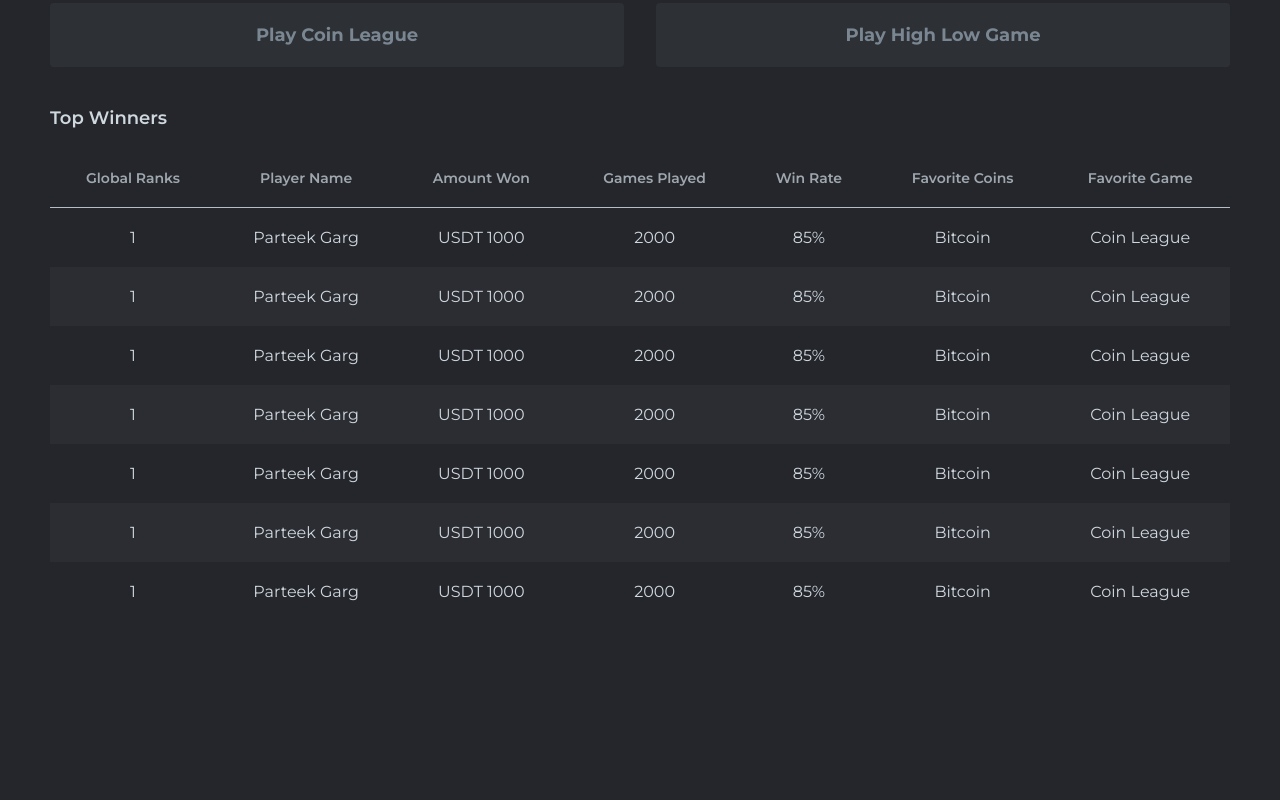
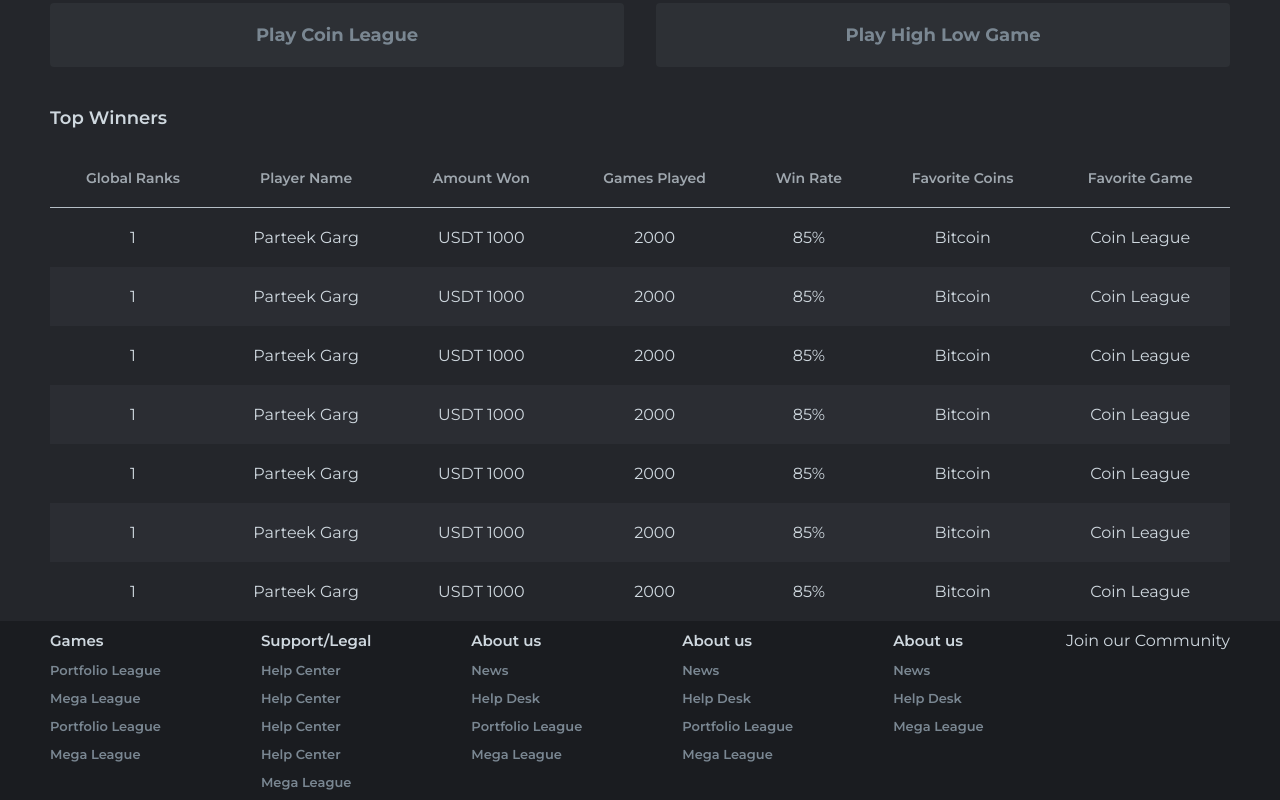
Before and after one commit to ioumesh/kandle, a Next.js app: page / in a window 1280 px wide. Shown: the part 1342-2142 px from the top of the page. Before the commit the page ends 1963 px from the top, so only its background shows below. Built offline with nearby package versions, Linux system fonts and the light colour scheme.

Commit message:
feat:footer

```diff
--- a/src/app/layout.js
+++ b/src/app/layout.js
@@ -19,6 +19,7 @@ export default function RootLayout({ children }) {
         <Navbar />
         <Hero />
         <div className="container">{children}</div>
+
         <Footer />
       </body>
     </html>
--- a/src/app/page.js
+++ b/src/app/page.js
@@ -1,4 +1,4 @@
-import Carousel from "@/components/Carousel/Carousel";
+import Carousel from "@/container/Slider/Carousel/Carousel";
 import Games from "@/container/Games/Games";
 import Hero from "@/container/Hero/Hero";
 import Winners from "@/container/Winners/Winners";
--- a/src/components/Footer/Footer.js
+++ b/src/components/Footer/Footer.js
@@ -1,7 +1,120 @@
 import React from "react";
+import styles from "./footer.module.css";
+const footerData = [
+  {
+    menu: "Games",
+    subMenu: [
+      {
+        listName: "Portfolio League",
+      },
+      {
+        listName: "Mega League",
+      },
+      {
+        listName: "Portfolio League",
+      },
+      {
+        listName: "Mega League",
+      },
+    ],
+  },
+  {
+    menu: "Support/Legal",
+    subMenu: [
+      {
+        listName: "Help Center",
+      },
+      {
+        listName: "Help Center",
+      },
+      {
+        listName: "Help Center",
+      },
+      {
+        listName: "Help Center",
+      },
+      {
+        listName: "Mega League",
+      },
+    ],
+  },
+  {
+    menu: "About us",
+    subMenu: [
+      {
+        listName: "News",
+      },
+      {
+        listName: "Help Desk",
+      },
+      {
+        listName: "Portfolio League",
+      },
+      {
+        listName: "Mega League",
+      },
+    ],
+  },
+  {
+    menu: "About us",
+    subMenu: [
+      {
+        listName: "News",
+      },
+      {
+        listName: "Help Desk",
+      },
+      {
+        listName: "Portfolio League",
+      },
+      {
+        listName: "Mega League",
+      },
+    ],
+  },
+  {
+    menu: "About us",
+    subMenu: [
+      {
+        listName: "News",
+      },
+      {
+        listName: "Help Desk",
+      },
+      {
+        listName: "Mega League",
+      },
+
+    ],
+  },
+];
 
 const Footer = () => {
-  return <footer className="footer"></footer>;
+  return (
+    <footer className={styles.footerWrapper}>
+      <div className={styles.left}>
+        {footerData.map((item, index) => {
+          return (
+            <ul key={`footer-${index}`} className={styles.menus}>
+              <span className={styles.menuHeading}>{item.menu}</span>
+              {item.subMenu.map((item, index) => {
+                return (
+                  <li className={styles.menusItem} key={`${index}`}>
+                    {item.listName}
+                  </li>
+                );
+              })}
+            </ul>
+          );
+        })}
+      </div>
+      <div className={styles.right}>
+        <div>
+          <span>Join our Community</span>
+        </div>
+      </div>
+    </footer>
+  );
 };
 
 export default Footer;
--- /dev/null
+++ b/src/components/Footer/footer.module.css
@@ -0,0 +1,30 @@
+.footerWrapper {
+  margin: 0 auto;
+  padding: 10px 50px;
+  display: flex;
+  justify-content: space-between;
+  background: #1a1c20;
+}
+.left {
+  display: flex;
+  gap: 100px;
+}
+.menus {
+  display: flex;
+  flex-direction: column;
+  gap: 12px;
+}
+.menuHeading {
+  color: #cfd8df;
+  font-size: 15px;
+  font-weight: 600;
+}
+.menusItem {
+  cursor: pointer;
+  list-style: none;
+  color: #7a8792;
+  font-size: 13px;
+  font-weight: 600;
+}
+.right {
+}
--- a/src/container/Slider/slider.module.css
+++ b/src/container/Slider/slider.module.css
@@ -0,0 +1,20 @@
+.heroWrapper {
+  margin: 0 auto;
+  padding: 10px 50px;
+  display: flex;
+  align-items: center;
+}
+
+.left {
+  flex: 1;
+  display: flex;
+  align-items: center;
+  justify-content: center;
+}
+
+.right {
+  flex: 1;
+  display: flex;
+  align-items: center;
+  justify-content: flex-end;
+}
```
Also changed, not shown: src/container/Slider/Slider.js (+13 -5 lines), public/img/slider.svg (added), src/container/Slider/Carousel/Carousel.js (renamed from src/components/Carousel/Carousel.js).
